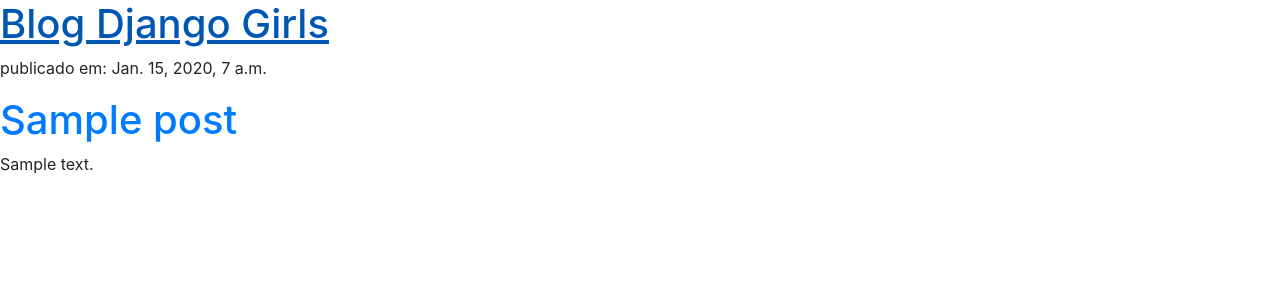
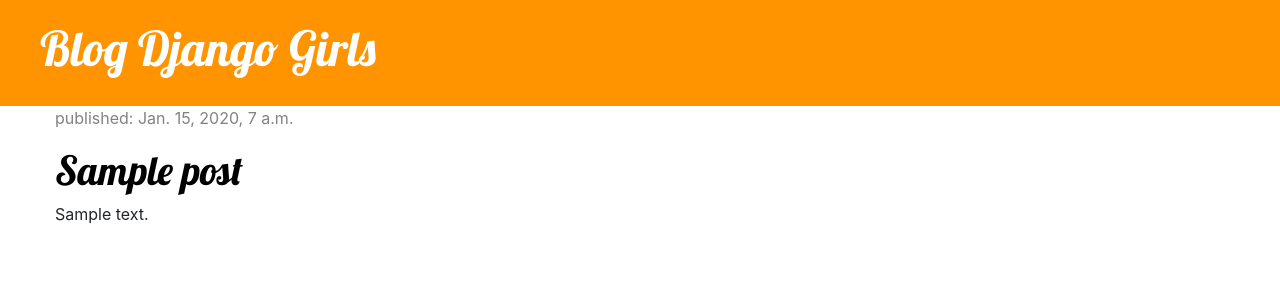
Before and after one commit to CPrimbee/my-first-blog, a Django app: template blog/templates/blog/post_list.html in a window 1280 px wide. Shown: the top 300 px of the page. Run offline with Django 3.2, Linux system fonts and the light colour scheme; the template is opened without the code that fills it: values that come from a table or form of the project are taken from there, others are empty; tables that the repository leaves empty hold one stand-in row (values such as "Sample post"); some libraries are stand-ins or nearby versions.

Commit message:
Added view and template for detailed blog post as well as CSS for the site.

```diff
--- /dev/null
+++ b/blog/static/css/blog.css
@@ -0,0 +1,46 @@
+.page-header {
+    background-color: #ff9400;
+    margin-top: 0;
+    padding: 20px 20px 20px 40px;
+}
+
+.page-header h1, .page-header h1 a, .page-header h1 a:visited, .page-header h1 a:active {
+    color: #ffffff;
+    font-size: 36pt;
+    text-decoration: none;
+}
+
+.content {
+    margin-left: 40px;
+}
+
+h1, h2, h3, h4 {
+    font-family: 'Lobster', cursive;
+}
+
+.date {
+    color: #828282;
+}
+
+.save {
+    float: right;
+}
+
+.post-form textarea, .post-form input {
+    width: 100%;
+}
+
+.top-menu, .top-menu:hover, .top-menu:visited {
+    color: #ffffff;
+    float: right;
+    font-size: 26pt;
+    margin-right: 20px;
+}
+
+.post {
+    margin-bottom: 70px;
+}
+
+.post h1 a, .post h1 a:visited {
+    color: #000000;
+}
--- /dev/null
+++ b/blog/templates/blog/base.html
@@ -0,0 +1,45 @@
+{% load static %}
+<!doctype html>
+<html lang="en">
+
+  <head>
+
+    <title>Blog Django Girls</title>
+    <!-- Required meta tags -->
+    <meta charset="utf-8">
+    <meta name="viewport" content="width=device-width, initial-scale=1, shrink-to-fit=no">
+
+    <!-- Bootstrap CSS -->
+    <link rel="stylesheet" href="https://stackpath.bootstrapcdn.com/bootstrap/4.1.3/css/bootstrap.min.css" integrity="sha384-MCw98/SFnGE8fJT3GXwEOngsV7Zt27NXFoaoApmYm81iuXoPkFOJwJ8ERdknLPMO" crossorigin="anonymous">
+
+    <!-- CSS DjangoGirl-->
+    <link rel="stylesheet" href="{% static 'css/blog.css' %}">
+
+    <!-- Fonte -->
+    <link href="//fonts.googleapis.com/css?family=Lobster&subset=latin,latin-ext" rel="stylesheet" type="text/css">
+
+  </head>
+
+  <body>
+
+    <!-- Optional JavaScript -->
+    <!-- jQuery first, then Popper.js, then Bootstrap JS -->
+    <script src="https://code.jquery.com/jquery-3.3.1.slim.min.js" integrity="sha384-q8i/X+965DzO0rT7abK41JStQIAqVgRVzpbzo5smXKp4YfRvH+8abtTE1Pi6jizo" crossorigin="anonymous"></script>
+    <script src="https://cdnjs.cloudflare.com/ajax/libs/popper.js/1.14.3/umd/popper.min.js" integrity="sha384-ZMP7rVo3mIykV+2+9J3UJ46jBk0WLaUAdn689aCwoqbBJiSnjAK/l8WvCWPIPm49" crossorigin="anonymous"></script>
+    <script src="https://stackpath.bootstrapcdn.com/bootstrap/4.1.3/js/bootstrap.min.js" integrity="sha384-ChfqqxuZUCnJSK3+MXmPNIyE6ZbWh2IMqE241rYiqJxyMiZ6OW/JmZQ5stwEULTy" crossorigin="anonymous"></script>
+    <div class="page-header">
+      <h1><a href="/">Blog Django Girls</a></h1>
+    </div>
+
+    <div class="content container">
+      <div class="row">
+          <div class="col-md-8">
+              {% block content %}
+              {% endblock %}
+          </div>
+      </div>
+    </div>
+
+  </body>
+
+</html>
--- a/blog/templates/blog/post_list.html
+++ b/blog/templates/blog/post_list.html
@@ -1,31 +1,13 @@
-<!doctype html>
-<html lang="en">
-  <head>
-    <title>Blog Django Girls</title>
-    <!-- Required meta tags -->
-    <meta charset="utf-8">
-    <meta name="viewport" content="width=device-width, initial-scale=1, shrink-to-fit=no">
+{% extends 'blog/base.html' %}
 
-    <!-- Bootstrap CSS -->
-    <link rel="stylesheet" href="https://stackpath.bootstrapcdn.com/bootstrap/4.1.3/css/bootstrap.min.css" integrity="sha384-MCw98/SFnGE8fJT3GXwEOngsV7Zt27NXFoaoApmYm81iuXoPkFOJwJ8ERdknLPMO" crossorigin="anonymous">
-  </head>
-  <body>
-
-    <!-- Optional JavaScript -->
-    <!-- jQuery first, then Popper.js, then Bootstrap JS -->
-    <script src="https://code.jquery.com/jquery-3.3.1.slim.min.js" integrity="sha384-q8i/X+965DzO0rT7abK41JStQIAqVgRVzpbzo5smXKp4YfRvH+8abtTE1Pi6jizo" crossorigin="anonymous"></script>
-    <script src="https://cdnjs.cloudflare.com/ajax/libs/popper.js/1.14.3/umd/popper.min.js" integrity="sha384-ZMP7rVo3mIykV+2+9J3UJ46jBk0WLaUAdn689aCwoqbBJiSnjAK/l8WvCWPIPm49" crossorigin="anonymous"></script>
-    <script src="https://stackpath.bootstrapcdn.com/bootstrap/4.1.3/js/bootstrap.min.js" integrity="sha384-ChfqqxuZUCnJSK3+MXmPNIyE6ZbWh2IMqE241rYiqJxyMiZ6OW/JmZQ5stwEULTy" crossorigin="anonymous"></script>
-    <div>
-      <h1><a href="/">Blog Django Girls</a></h1>
+{% block content %}
+  {% for post in posts %}
+    <div class="post">
+      <div class="date">
+        <p>published: {{ post.published_date }}</p>
+      </div>
+      <h1><a href="{% url 'post_detail' pk=post.pk %}">{{ post.title }}</a></h1>
+      <p>{{ post.text|linebreaksbr }}</p>
     </div>
-
-    {% for post in posts %}
-      <div>
-        <p>publicado em: {{ post.published_date }}</p>
-        <h1><a href="">{{ post.title }}</a></h1>
-        <p>{{ post.text|linebreaksbr }}</p>
-      </div>
-    {% endfor %}
-  </body>
-</html>
+  {% endfor %}
+{% endblock  %}
--- a/blog/urls.py
+++ b/blog/urls.py
@@ -3,4 +3,5 @@
 
 urlpatterns = [
     path('', views.post_list, name='post_list'),
+    path('post/<int:pk>/', views.post_detail, name='post_detail'),
 ]
```
Also changed, not shown: blog/templates/blog/post_detail.html (added, +13 -0 lines), blog/views.py (+6 -1 lines).
